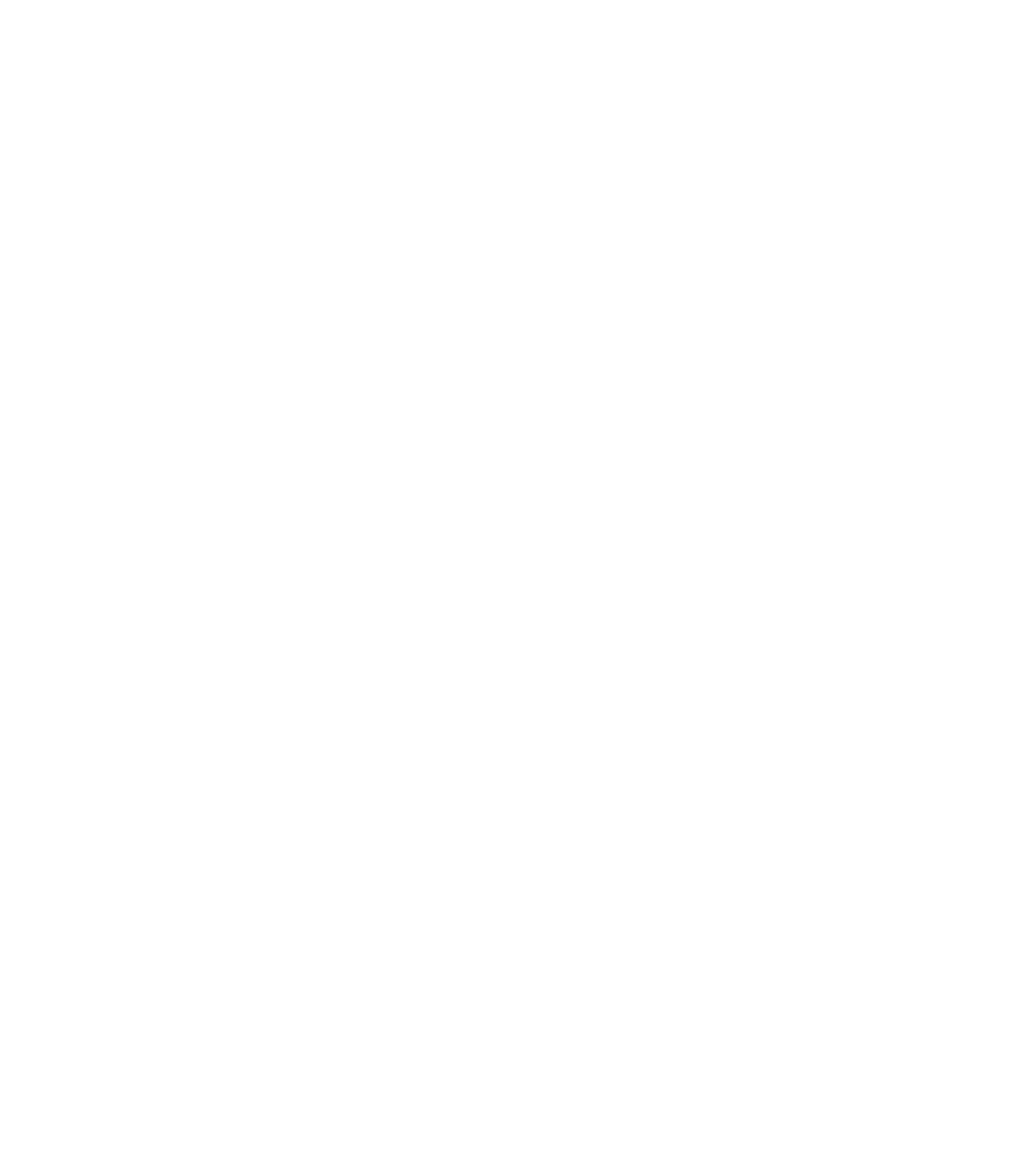
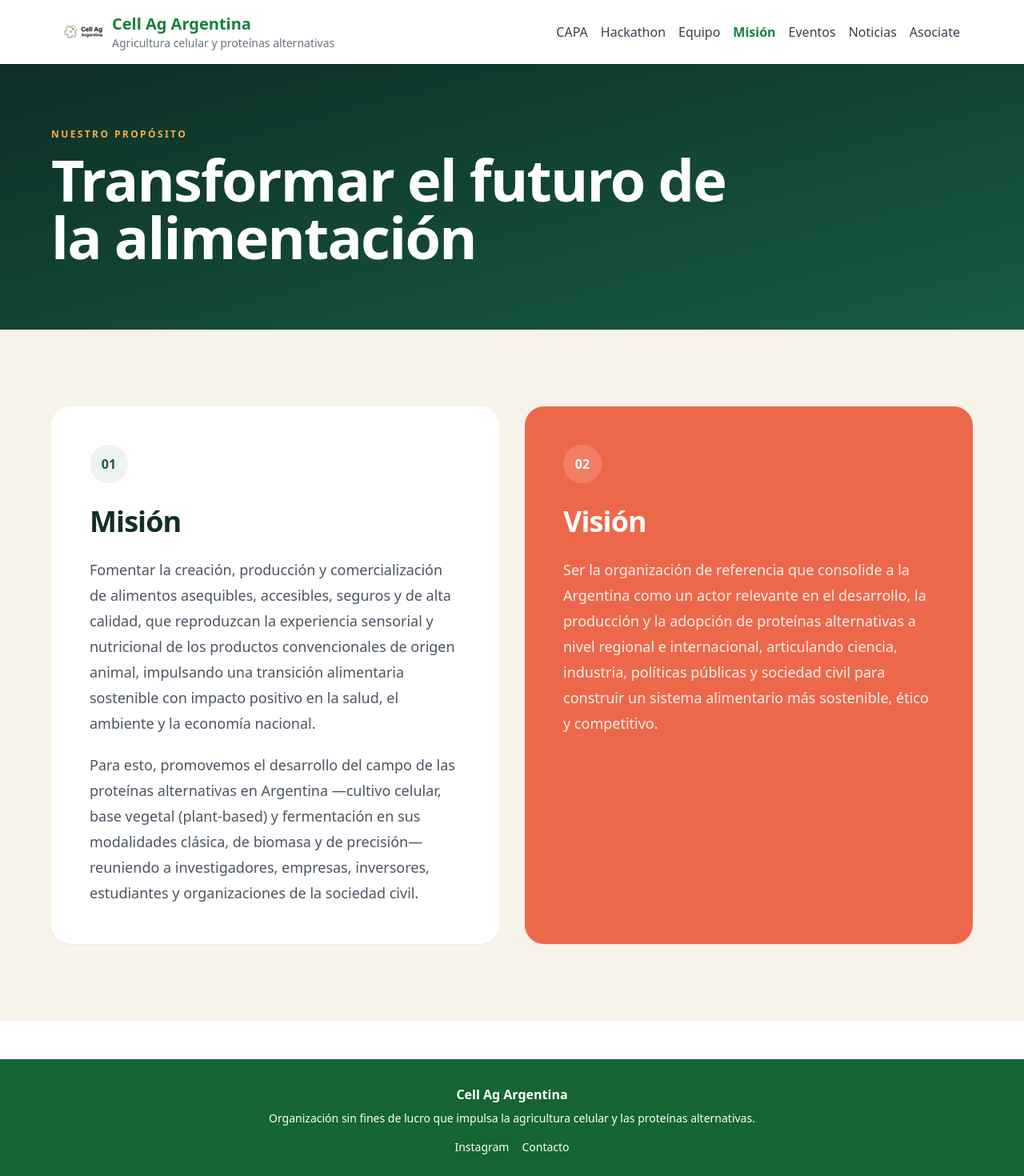
Before and after one commit to MartinMetarhizium/cellag, a React (Vite) app: page /mission in a window 1280 px wide. Before the commit this address had no page. Shown: the top 1470 px of the page at 80% size. Before the commit the page ends 800 px from the top, so only its background shows below. Built offline with nearby package versions, Linux system fonts and the light colour scheme.

Commit message:
new requirement for hackaton

```diff
--- a/src/App.jsx
+++ b/src/App.jsx
@@ -9,6 +9,7 @@
 import Associate from "./pages/Associate";
 import Capa from "./pages/Capa";
 import Hackathon from "./pages/Hackathon";
+import Mission from "./pages/Mission";
 
 export default function App() {
   return (
@@ -19,6 +20,7 @@
         <Route path="hackathon" element={<Hackathon />} />
         <Route path="home" element={<Home />} />
         <Route path="team" element={<Team />} />
+        <Route path="mission" element={<Mission />} />
         <Route path="events" element={<Events />} />
         <Route path="events/:id" element={<EventDetail />} />
         <Route path="news" element={<News />} />
--- a/src/components/Header.jsx
+++ b/src/components/Header.jsx
@@ -41,6 +41,12 @@
             Equipo
           </NavLink>
           <NavLink
+            to="/mission"
+            className={({ isActive }) => `${linkBase} ${isActive ? activeClass : ""}`}
+          >
+            Misión
+          </NavLink>
+          <NavLink
             to="/events"
             className={({ isActive }) => `${linkBase} ${isActive ? activeClass : ""}`}
           >
--- a/src/components/Mission.jsx
+++ /dev/null
@@ -1,13 +0,0 @@
-// src/components/Mission.jsx
-export default function Mission() {
-  return (
-    <section id="mission" className="py-16 px-6 bg-white text-center">
-      <h2 className="text-3xl font-bold text-green-800 mb-4">Nossa Missão</h2>
-      <p className="max-w-3xl mx-auto text-gray-700">
-        Promover o avanço da Agricultura Celular no Brasil por meio de ensino,
-        pesquisa, extensão e colaboração entre diferentes setores interessados
-        no desenvolvimento e comercialização de alimentos sustentáveis.
-      </p>
-    </section>
-  );
-}
--- /dev/null
+++ b/src/pages/Mission.jsx
@@ -0,0 +1,54 @@
+export default function Mission() {
+  return (
+    <div className="bg-[#f8f3e9]">
+      <section className="bg-gradient-to-br from-[#0d2f27] to-[#185b45] px-6 py-20 text-white">
+        <div className="mx-auto max-w-6xl">
+          <p className="mb-3 text-xs font-bold uppercase tracking-[0.2em] text-[#f6aa4d]">
+            Nuestro propósito
+          </p>
+          <h1 className="max-w-4xl text-5xl font-bold tracking-tight md:text-7xl">
+            Transformar el futuro de la alimentación
+          </h1>
+        </div>
+      </section>
+
+      <section className="px-6 py-16 md:py-24">
+        <div className="mx-auto grid max-w-6xl gap-8 lg:grid-cols-2">
+          <article className="rounded-3xl bg-white p-8 shadow-sm md:p-12">
+            <span className="mb-7 grid h-12 w-12 place-items-center rounded-full bg-[#edf3ee] font-bold text-[#185b45]">
+              01
+            </span>
+            <h2 className="mb-6 text-4xl font-bold tracking-tight text-[#122f27]">Misión</h2>
+            <p className="text-lg leading-8 text-gray-600">
+              Fomentar la creación, producción y comercialización de alimentos asequibles,
+              accesibles, seguros y de alta calidad, que reproduzcan la experiencia sensorial y
+              nutricional de los productos convencionales de origen animal, impulsando una
+              transición alimentaria sostenible con impacto positivo en la salud, el ambiente y
+              la economía nacional.
+            </p>
+            <p className="mt-5 text-lg leading-8 text-gray-600">
+              Para esto, promovemos el desarrollo del campo de las proteínas alternativas en
+              Argentina —cultivo celular, base vegetal (plant-based) y fermentación en sus
+              modalidades clásica, de biomasa y de precisión— reuniendo a investigadores,
+              empresas, inversores, estudiantes y organizaciones de la sociedad civil.
+            </p>
+          </article>
+
+          <article className="rounded-3xl bg-[#ed684a] p-8 text-white shadow-sm md:p-12">
+            <span className="mb-7 grid h-12 w-12 place-items-center rounded-full bg-white/15 font-bold">
+              02
+            </span>
+            <h2 className="mb-6 text-4xl font-bold tracking-tight">Visión</h2>
+            <p className="text-lg leading-8 text-white/90">
+              Ser la organización de referencia que consolide a la Argentina como un actor
+              relevante en el desarrollo, la producción y la adopción de proteínas alternativas
+              a nivel regional e internacional, articulando ciencia, industria, políticas
+              públicas y sociedad civil para construir un sistema alimentario más sostenible,
+              ético y competitivo.
+            </p>
+          </article>
+        </div>
+      </section>
+    </div>
+  );
+}
```
